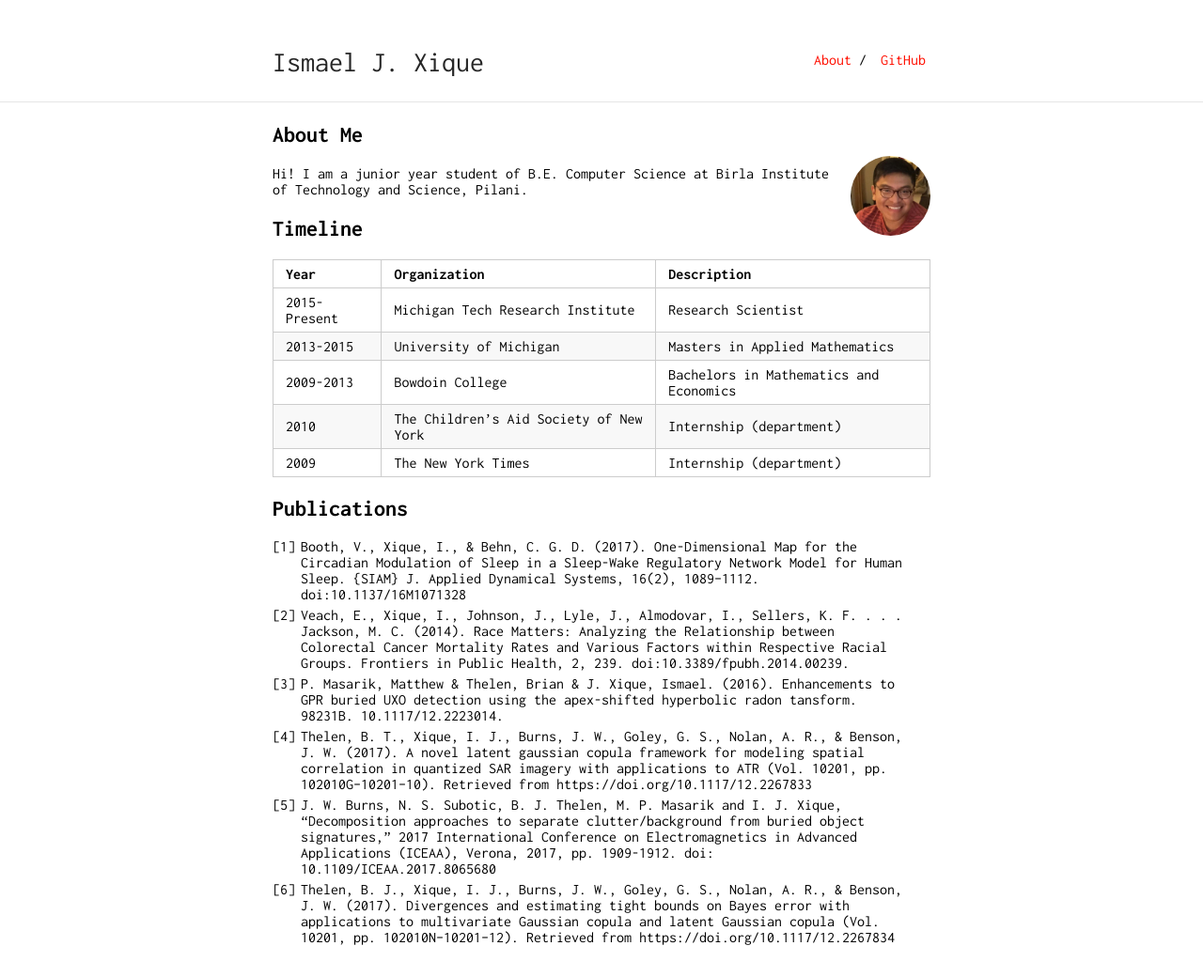
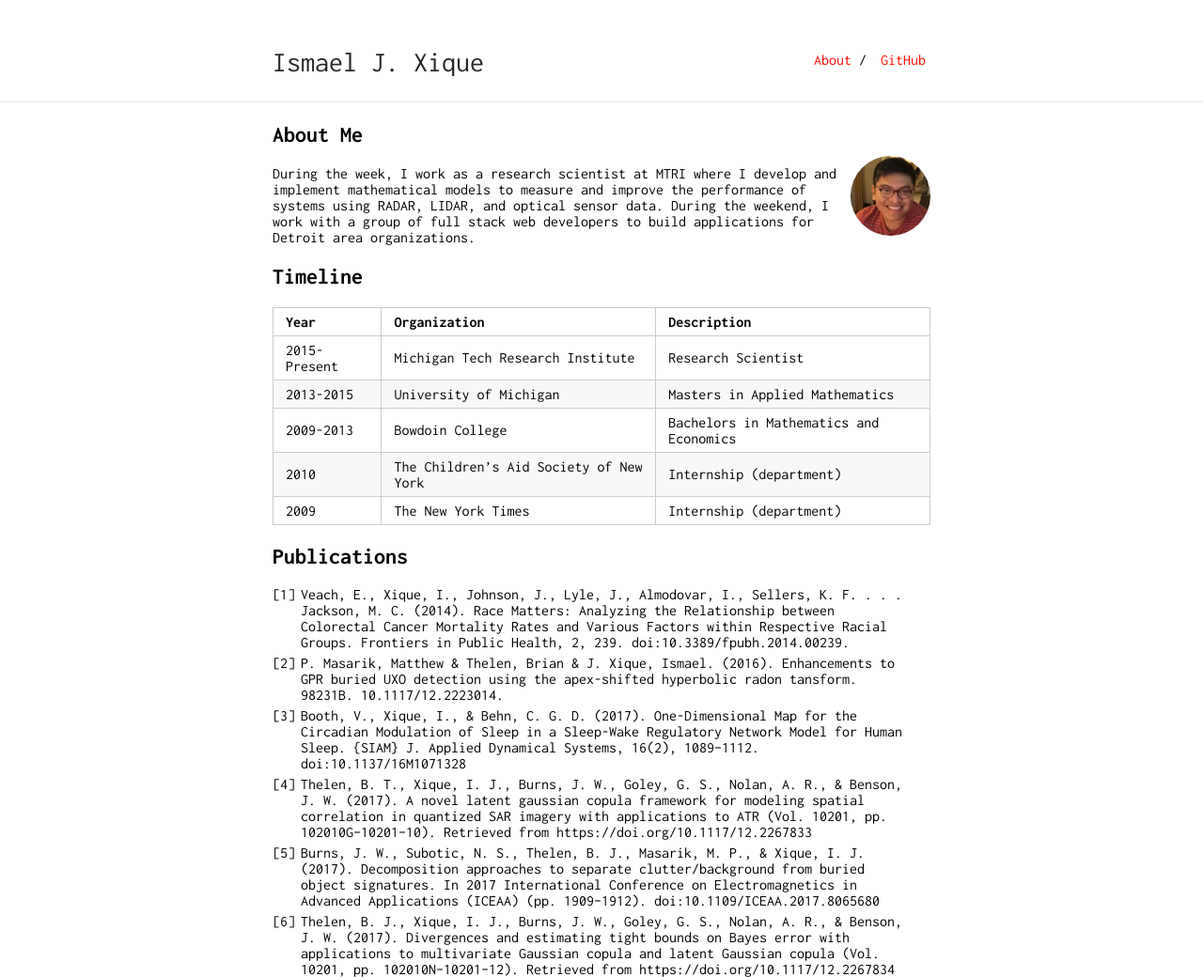
Before and after one commit to isjxique/isjxique.github.io, a Jekyll site: the page built from index.md, in a window 1280 px wide. Shown: the whole page at 94% size. Built offline with Jekyll 4.4.1, drawn with Linux system fonts in a browser that asks for light colours; our own code applies the rules of GitHub Pages for plain Markdown files; before the commit the page ends 1006 px from its top, so only the background shows below that.

Commit message:
description

```diff
--- a/index.md
+++ b/index.md
@@ -6,8 +6,7 @@ layout: default
 
 <img class="profile-picture" src="profile_pic.jpeg">
 
-Hi! I am a junior year student of B.E. Computer Science at Birla Institute of Technology and Science, Pilani.
-
+During the week, I work as a research scientist at MTRI where I develop and implement mathematical models to measure and improve the performance of systems using RADAR, LIDAR, and optical sensor data. During the weekend, I work with a group of full stack web developers to build applications for Detroit area organizations.
 
 ## Timeline
 
@@ -21,10 +20,9 @@ Year | Organization | Description
 
 ## Publications
 
-1. Booth, V., Xique, I., & Behn, C. G. D. (2017). One-Dimensional Map for the Circadian Modulation of Sleep in a Sleep-Wake Regulatory Network Model for Human Sleep. {SIAM} J. Applied Dynamical Systems, 16(2), 1089–1112. doi:10.1137/16M1071328
-2. Veach, E., Xique, I., Johnson, J., Lyle, J., Almodovar, I., Sellers, K. F. . . . Jackson, M. C. (2014). Race Matters: Analyzing the Relationship between Colorectal Cancer Mortality Rates and Various Factors within Respective Racial Groups. Frontiers in Public Health, 2, 239. doi:10.3389/fpubh.2014.00239.
-3. P. Masarik, Matthew & Thelen, Brian & J. Xique, Ismael. (2016). Enhancements to GPR buried UXO detection using the apex-shifted hyperbolic radon tansform. 98231B. 10.1117/12.2223014.
+1. Veach, E., Xique, I., Johnson, J., Lyle, J., Almodovar, I., Sellers, K. F. . . . Jackson, M. C. (2014). Race Matters: Analyzing the Relationship between Colorectal Cancer Mortality Rates and Various Factors within Respective Racial Groups. Frontiers in Public Health, 2, 239. doi:10.3389/fpubh.2014.00239.
+2. P. Masarik, Matthew & Thelen, Brian & J. Xique, Ismael. (2016). Enhancements to GPR buried UXO detection using the apex-shifted hyperbolic radon tansform. 98231B. 10.1117/12.2223014.
+3. Booth, V., Xique, I., & Behn, C. G. D. (2017). One-Dimensional Map for the Circadian Modulation of Sleep in a Sleep-Wake Regulatory Network Model for Human Sleep. {SIAM} J. Applied Dynamical Systems, 16(2), 1089–1112. doi:10.1137/16M1071328
 4. Thelen, B. T., Xique, I. J., Burns, J. W., Goley, G. S., Nolan, A. R., & Benson, J. W. (2017). A novel latent gaussian copula framework for modeling spatial correlation in quantized SAR imagery with applications to ATR (Vol. 10201, pp. 102010G–10201–10). Retrieved from https://doi.org/10.1117/12.2267833
-5. J. W. Burns, N. S. Subotic, B. J. Thelen, M. P. Masarik and I. J. Xique, "Decomposition approaches to separate clutter/background from buried object signatures," 2017 International Conference on Electromagnetics in Advanced Applications (ICEAA), Verona, 2017, pp. 1909-1912.
-doi: 10.1109/ICEAA.2017.8065680
+5. Burns, J. W., Subotic, N. S., Thelen, B. J., Masarik, M. P., & Xique, I. J. (2017). Decomposition approaches to separate clutter/background from buried object signatures. In 2017 International Conference on Electromagnetics in Advanced Applications (ICEAA) (pp. 1909–1912). doi:10.1109/ICEAA.2017.8065680
 6. Thelen, B. J., Xique, I. J., Burns, J. W., Goley, G. S., Nolan, A. R., & Benson, J. W. (2017). Divergences and estimating tight bounds on Bayes error with applications to multivariate Gaussian copula and latent Gaussian copula (Vol. 10201, pp. 102010N–10201–12). Retrieved from https://doi.org/10.1117/12.2267834
```
